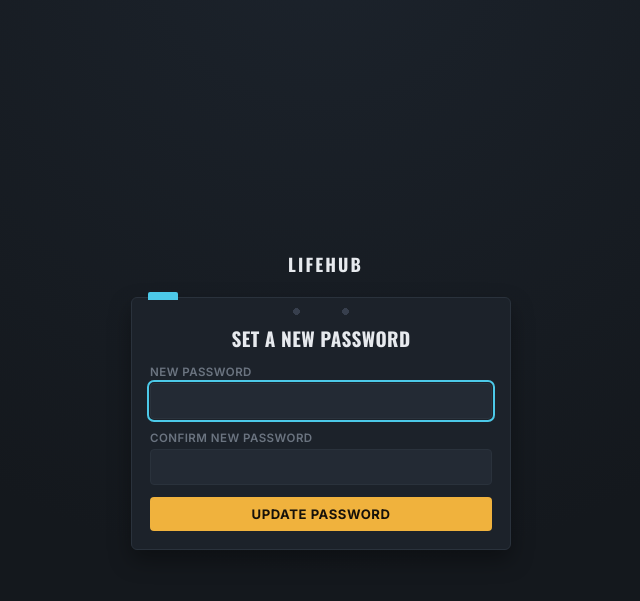
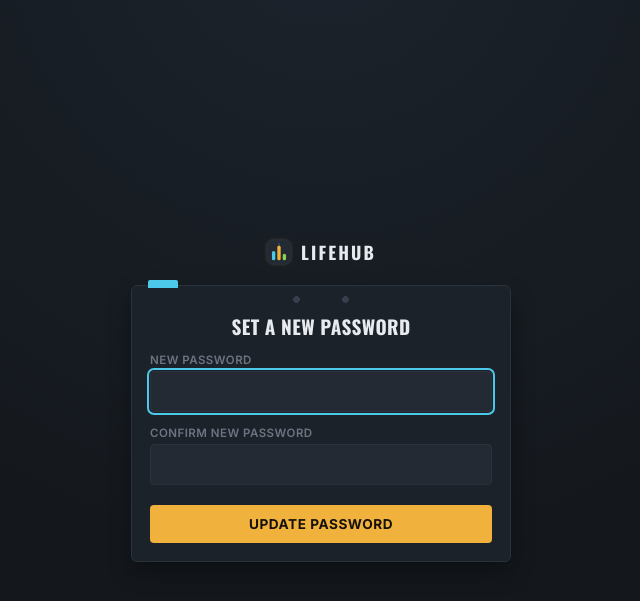
Before and after one commit to zementaye/lifehub, a Python web app: template templates/reset_password.html in a window 1280 px wide. Shown: the top 601 px of the page, without its empty margins (319-959 px from the left). Run offline with Jinja, Linux system fonts and the light colour scheme; the template is opened without the code that fills it, so the values that code supplies are empty.

Commit message:
Update reset_password.html

```diff
--- a/templates/reset_password.html
+++ b/templates/reset_password.html
@@ -10,15 +10,24 @@
 </head>
 <body class="auth-page">
 <div class="auth-wrap">
-  <div class="auth-brand"><span class="brand-mark"></span>LIFEHUB</div>
+  <div class="auth-brand">
+    <svg class="brand-mark" viewBox="0 0 28 28" width="26" height="26" fill="none" xmlns="http://www.w3.org/2000/svg" aria-hidden="true">
+      <rect x="1" y="1" width="26" height="26" rx="7" fill="var(--surface-raised)" stroke="var(--border)"/>
+      <circle cx="14" cy="5.4" r="1.1" fill="var(--rivet)"/>
+      <rect x="6.4" y="13" width="3.6" height="10" rx="1.8" fill="var(--accent)"/>
+      <rect x="12.2" y="7" width="3.6" height="16" rx="1.8" fill="var(--primary)"/>
+      <rect x="18" y="16" width="3.6" height="7" rx="1.8" fill="var(--success)"/>
+    </svg>
+    LIFEHUB
+  </div>
   <div class="card auth-card">
-    <h1 style="font-size:1.2rem;">Set a New Password</h1>
+    <h1>Set a New Password</h1>
     {% with messages = get_flashed_messages() %}
       {% if messages %}
         <div class="flash">{% for m in messages %}<div class="flash-msg">{{ m }}</div>{% endfor %}</div>
       {% endif %}
     {% endwith %}
-    <form method="post" class="inline-form" style="flex-direction:column; align-items:stretch;">
+    <form method="post" class="inline-form auth-form">
       <label>New password <input type="password" name="password" minlength="8" required autofocus></label>
       <label>Confirm new password <input type="password" name="confirm" minlength="8" required></label>
       <button type="submit">Update Password</button>
```
